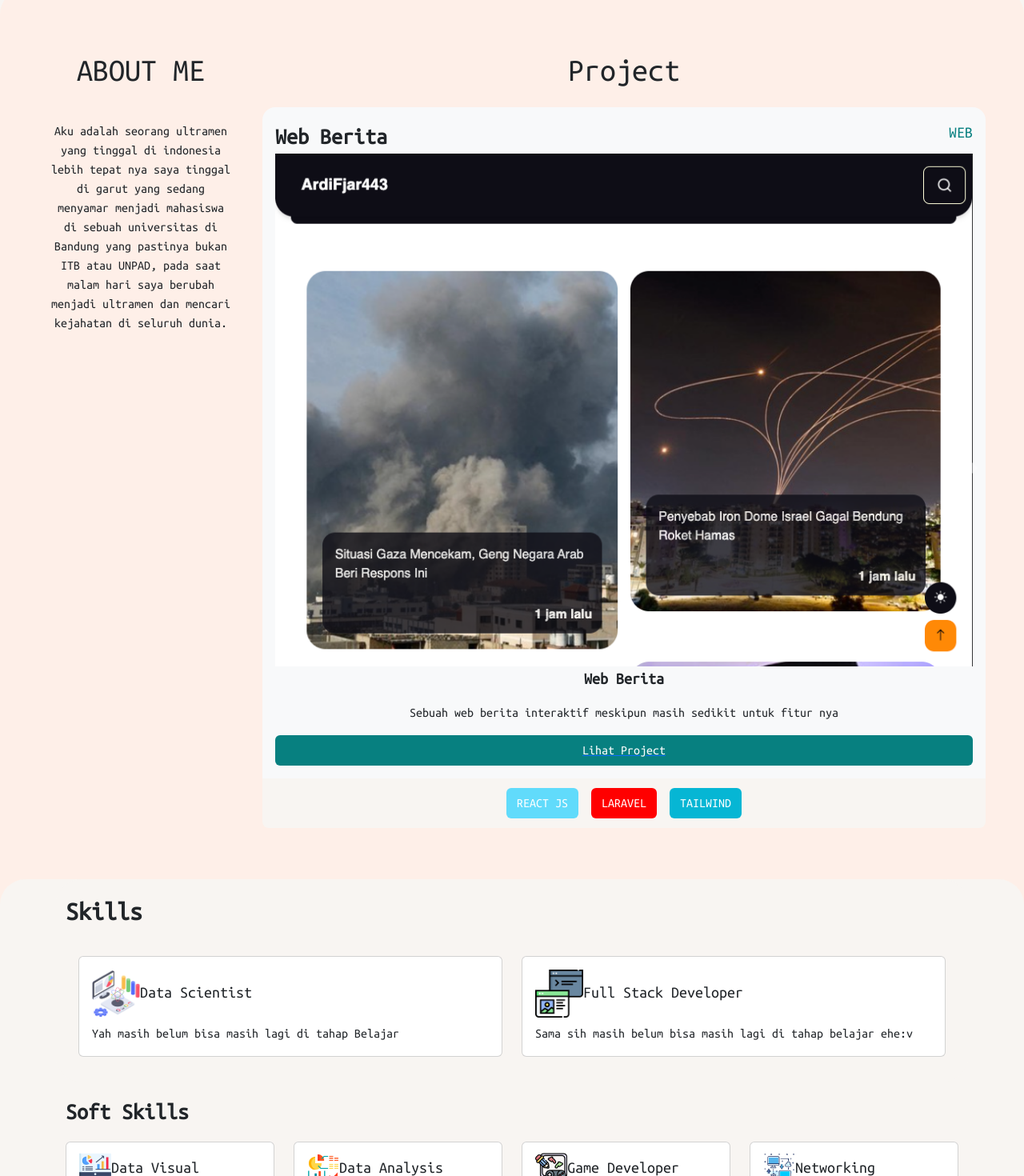
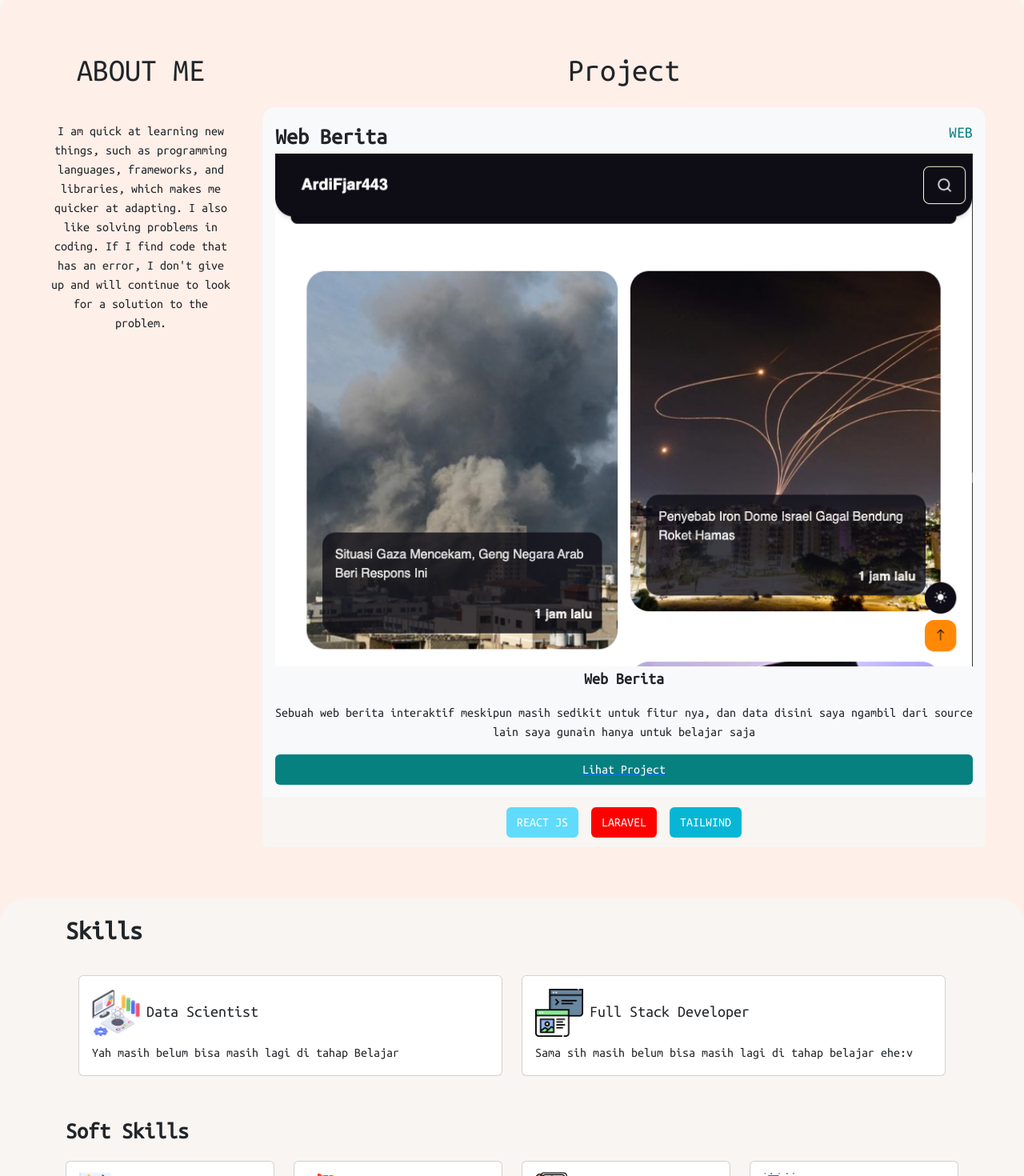
Before and after one commit to ardifjar443/ardifjar443.github.io, a React (Vite) app: page / in a window 1280 px wide. Shown: the part 960-2430 px from the top of the page at 80% size. Built offline with nearby package versions, Linux system fonts and the light colour scheme.

Commit message:
update : text about me

```diff
--- a/src/components/content/home.jsx
+++ b/src/components/content/home.jsx
@@ -31,7 +31,7 @@ function Home({ activeTab, setActiveTab }) {
               </p>
 
               <a
-                href="#home"
+                href="#about"
                 className="btn fs-5 m-3"
                 style={{ backgroundColor: "#078080", color: "white" }}
                 id="ehe"
@@ -75,11 +75,8 @@ function Home({ activeTab, setActiveTab }) {
                   style={{ height: "300px" }}
                   className="d-flex align-items-center"
                 >
-                  Aku adalah seorang ultramen yang tinggal di indonesia lebih
-                  tepat nya saya tinggal di garut yang sedang menyamar menjadi
-                  mahasiswa di sebuah universitas di Bandung yang pastinya bukan
-                  ITB atau UNPAD, pada saat malam hari saya berubah menjadi
-                  ultramen dan mencari kejahatan di seluruh dunia.
+                  I am quick at learning new things, such as programming languages, frameworks, and libraries, which makes me quicker at adapting. I also like solving problems in coding. If I find code that has an error, I don't give up and will continue to look for a solution to the problem.
+
                 </p>
               </div>
             </div>
--- a/src/components/content/home/Skills.jsx
+++ b/src/components/content/home/Skills.jsx
@@ -19,6 +19,7 @@ const Skills = () => {
                         src="./img/data-science.png"
                         width="60px"
                         alt="Data Science"
+                        className="me-2"
                       />
                       Data Scientist
                     </h5>
@@ -36,6 +37,7 @@ const Skills = () => {
                         src="./img/full-stack.png"
                         width="60px"
                         alt="Full Stack Developer"
+                        className="me-2"
                       />
                       Full Stack Developer
                     </h5>
@@ -64,6 +66,7 @@ const Skills = () => {
                     src="./img/web-analytics.png"
                     width="40px"
                     alt="Data Visual"
+                    className="me-2"
                   />
                   Data Visual
                 </h5>
@@ -81,6 +84,7 @@ const Skills = () => {
                     src="./img/analysis.png"
                     width="40px"
                     alt="Data Analysis"
+                    className="me-2"
                   />
                   Data Analysis
                 </h5>
@@ -98,6 +102,7 @@ const Skills = () => {
                     src="./img/game-development.png"
                     width="40px"
                     alt="Game Developer"
+                    className="me-2"
                   />
                   Game Developer
                 </h5>
@@ -111,7 +116,7 @@ const Skills = () => {
                 className="card-body  d-flex align-items-center"
               >
                 <h5 className="card-title">
-                  <img src="./img/computer.png" width="40px" alt="Networking" />
+                  <img src="./img/computer.png" width="40px" alt="Networking" className="me-2" />
                   Networking
                 </h5>
               </div>
--- a/src/components/content/home/sd.jsx
+++ b/src/components/content/home/sd.jsx
@@ -12,7 +12,7 @@ function Slider({ activeTab, setActiveTab }) {
       image: "./img/berita.png",
       title: "Web Berita",
       description:
-        "Sebuah web berita interaktif meskipun masih sedikit untuk fitur nya",
+        "Sebuah web berita interaktif meskipun masih sedikit untuk fitur nya, dan data disini saya ngambil dari source lain saya gunain hanya untuk belajar saja",
       judul: "Web Berita",
       tipe: "WEB",
       teknologi: ["REACT JS", "LARAVEL","TAILWIND"],
```
